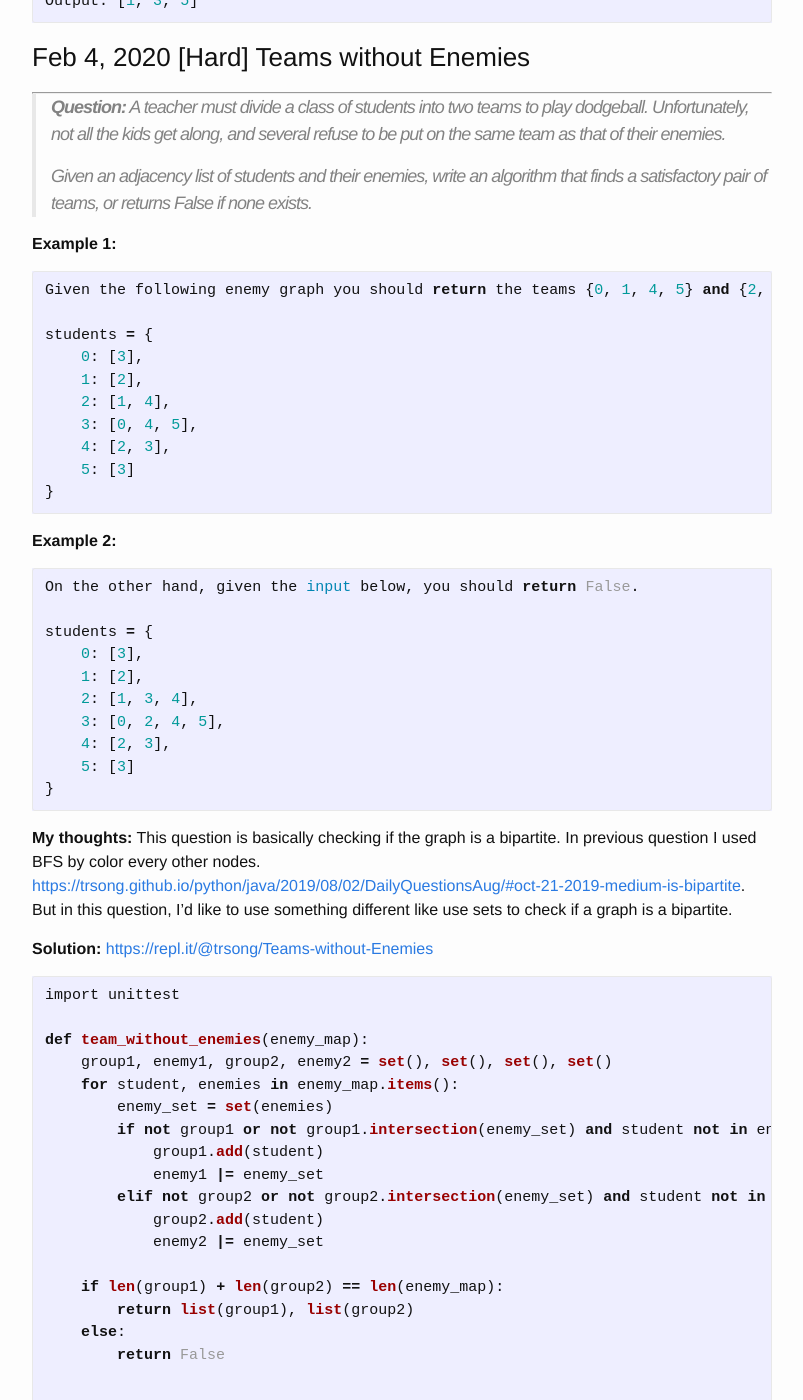
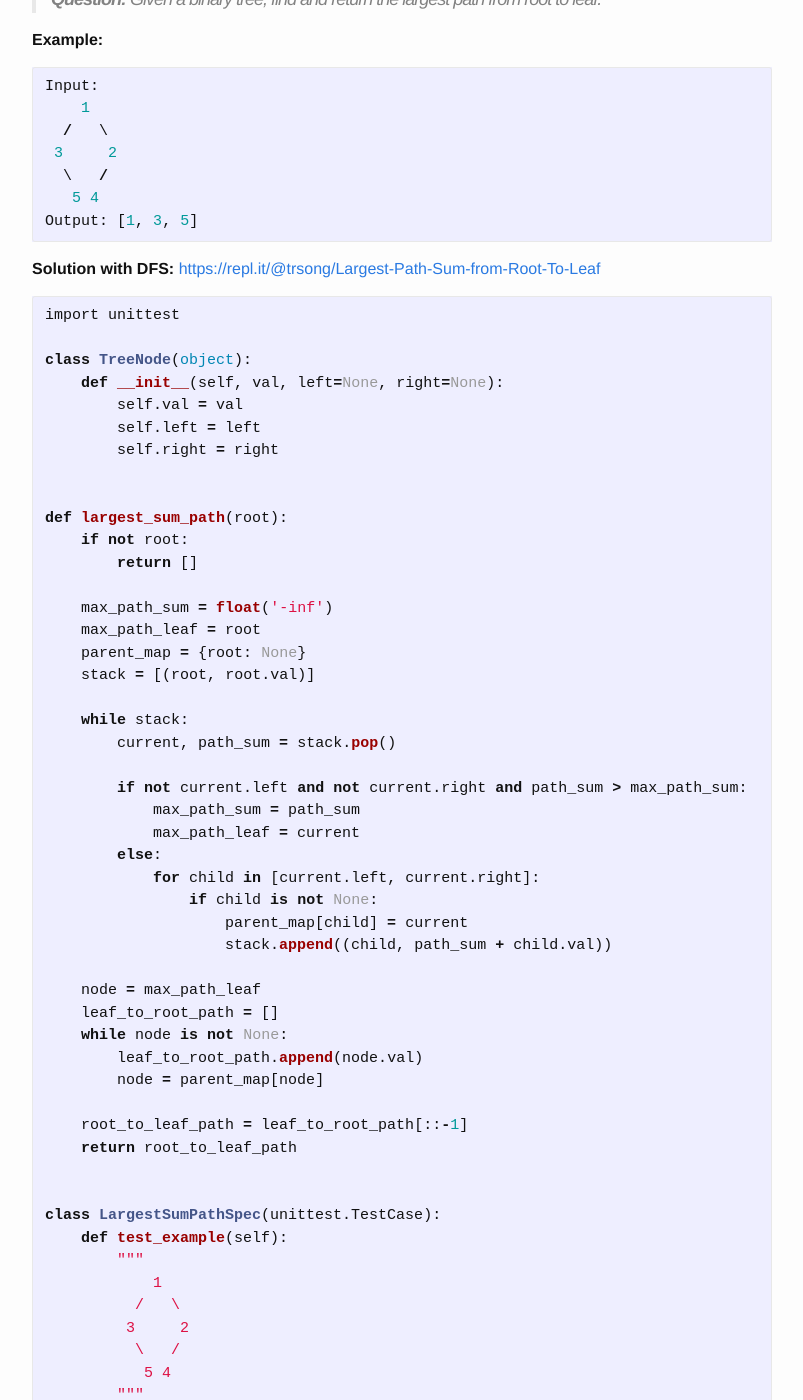
Before and after one commit to trsong/trsong.github.io, a Jekyll site: the page built from _posts/2020-02-01-DailyQuestionsFeb.md, in a window 1280 px wide and 1400 px high, scrolled down 909 px. Shown: the whole window, without its empty margins (238-1041 px from the left). Built offline with Jekyll 4.4.1, drawn with Linux system fonts in a browser that asks for light colours; some of the changed text lies outside the part shown.

Commit message:
Add Solution to Feb 5 Question

````diff
--- a/_posts/2020-02-01-DailyQuestionsFeb.md
+++ b/_posts/2020-02-01-DailyQuestionsFeb.md
@@ -18,6 +18,14 @@ categories: Python/Java
 
 **Java Playground:** [https://repl.it/languages/java](https://repl.it/languages/java)
 
+
+### Feb 6, 2020 \[Medium\] Implement a Bit Array.
+---
+> **Question:** A bit array is a space efficient array that holds a value of 1 or 0 at each index.
+> - `init(size)`: initialize the array with size
+> - `set(i, val)`: updates index at i with val where val is either 1 or 0.
+> - `get(i)`: gets the value at index i.
+
 ### Feb 5, 2020 \[Easy\] Largest Path Sum from Root To Leaf
 ---
 > **Question:** Given a binary tree, find and return the largest path from root to leaf.
@@ -31,6 +39,116 @@ Input:
   \   /
    5 4
 Output: [1, 3, 5]
+```
+
+**Solution with DFS:** [https://repl.it/@trsong/Largest-Path-Sum-from-Root-To-Leaf](https://repl.it/@trsong/Largest-Path-Sum-from-Root-To-Leaf)
+```py
+import unittest
+
+class TreeNode(object):
+    def __init__(self, val, left=None, right=None):
+        self.val = val
+        self.left = left
+        self.right = right
+
+
+def largest_sum_path(root):
+    if not root:
+        return []
+
+    max_path_sum = float('-inf')
+    max_path_leaf = root
+    parent_map = {root: None}
+    stack = [(root, root.val)]
+
+    while stack:
+        current, path_sum = stack.pop()
+
+        if not current.left and not current.right and path_sum > max_path_sum:
+            max_path_sum = path_sum
+            max_path_leaf = current
+        else:
+            for child in [current.left, current.right]:
+                if child is not None:
+                    parent_map[child] = current
+                    stack.append((child, path_sum + child.val))
+
+    node = max_path_leaf
+    leaf_to_root_path = []
+    while node is not None:
+        leaf_to_root_path.append(node.val)
+        node = parent_map[node]
+
+    root_to_leaf_path = leaf_to_root_path[::-1]
+    return root_to_leaf_path
+
+
+class LargestSumPathSpec(unittest.TestCase):
+    def test_example(self):
+        """
+            1
+          /   \
+         3     2
+          \   /
+           5 4
+        """
+        left_tree = TreeNode(3, right=TreeNode(5))
+        right_tree = TreeNode(2, TreeNode(4))
+        root = TreeNode(1, left_tree, right_tree)
+        expected_path = [1, 3, 5]
+        self.assertEqual(expected_path, largest_sum_path(root))
+
+    def test_negative_nodes(self):
+        """
+             10
+            /  \
+          -2    7
+         /  \
+        8   -4
+        """
+        left_tree = TreeNode(-2, TreeNode(8), TreeNode(-4))
+        root = TreeNode(10, left_tree, TreeNode(7))
+        expected_path = [10, 7]
+        self.assertEqual(expected_path, largest_sum_path(root))
+
+    def test_empty_tree(self):
+        self.assertEqual([], largest_sum_path(None))
+
+    def test_heavy_right_tree(self):
+        """
+          1
+         / \
+        2   3
+       /   / \
+      8   4   5
+         / \   \
+        6   7   9
+        """
+        n5 = TreeNode(5, right=TreeNode(9))
+        n4 = TreeNode(4, TreeNode(6), TreeNode(7))
+        n3 = TreeNode(3, n4, n5)
+        n2 = TreeNode(2, TreeNode(8))
+        n1 = TreeNode(1, n2, n3)
+        expected_path = [1, 3, 5, 9]
+        self.assertEqual(expected_path, largest_sum_path(n1))
+
+    def test_all_paths_are_negative(self):
+        """
+              -1
+            /     \
+          -2      -3
+          / \    /  \
+        -4  -5 -6   -7
+        """
+        left_tree = TreeNode(-2, TreeNode(-4), TreeNode(-5))
+        right_tree = TreeNode(-3, TreeNode(-6), TreeNode(-7))
+        root = TreeNode(-1, left_tree, right_tree)
+        expected_path = [-1, -2, -4]
+        self.assertEqual(expected_path, largest_sum_path(root))
+
+
+if __name__ == '__main__':
+    unittest.main(exit=False)
 ```
 
 ### Feb 4, 2020 \[Hard\] Teams without Enemies
````
